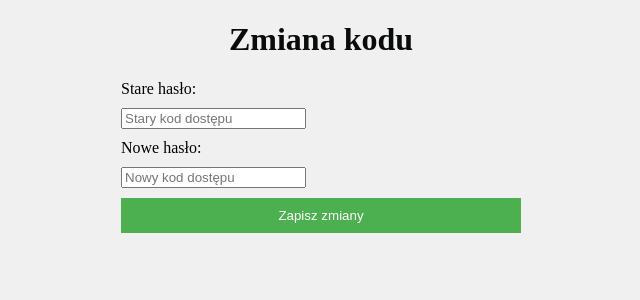
After one commit to VadamC27/SW_Alarm_System, a Flask app: page /password_change in a window 1280 px wide. The commit adds this page. Shown: the top 300 px of the page, without its empty margins (319-959 px from the left). Run offline with Flask 3, Linux system fonts and the light colour scheme.

Commit message:
Corrections

```diff
--- a/BeagleBone/server.py
+++ b/BeagleBone/server.py
@@ -213,6 +213,43 @@ def change_code():
     }
     return render_template('password.html', **template_data)
 
+@app.route('/password_change', methods=['GET', 'POST'])
+def password_change():
+    error_message = None
+
+    if request.method == 'POST':
+        old_password = request.form.get('oldPassword')
+        new_password = request.form.get('newPassword')
+
+        current_user_login = 'example_user'
+
+        try:
+            # Check if the form is submitted with non-empty values
+            if old_password.strip() and new_password.strip():
+                # Check if the old password matches the one in the database for the current user
+                db = get_db()
+                cursor = db.cursor()
+                cursor.execute("SELECT haslo FROM uzytkownicy WHERE login=? AND haslo=?", (current_user_login, old_password))
+                result = cursor.fetchone()
+
+                if result:
+                    # Update the database with the new password
+                    cursor.execute("UPDATE uzytkownicy SET haslo=? WHERE login=?", (new_password, current_user_login))
+                    db.commit()
+                else:
+                    error_message = "Niepoprawne stare hasło."
+            else:
+                error_message = "Musisz wpisac stare i nowe hasło."
+
+        except Exception as e:
+            error_message = ""
+
+    template_data = {
+        'title': 'Zmiana kodu',
+        'example': 'Przykładowy tekst dla zmiany kodu',
+        'error_message': error_message,
+    }
+    return render_template('password_change.html', **template_data)
 
 @app.route('/notification_settings', methods=['GET', 'POST'])
 def notification_settings():
--- a/BeagleBone/templates/options.html
+++ b/BeagleBone/templates/options.html
@@ -39,6 +39,10 @@
         <form method="post" action="/add_user">
             <input type="submit" value="Dodaj nowego użytkownika" name="add_user" />
         </form>
+
+        <form method="post" action="/password_change">
+            <input type="submit" value="Zmień hasło" name="add_user" />
+        </form>
     </div>
 </body>
 
--- /dev/null
+++ b/BeagleBone/templates/password_change.html
@@ -0,0 +1,81 @@
+<!DOCTYPE html>
+<html lang="en">
+<head>
+    <meta charset="UTF-8">
+    <meta name="viewport" content="width=device-width, initial-scale=1.0">
+    <title>Panel Użytkownika</title>
+    <style>
+        body {
+            margin: 20px;
+        }
+
+        h1 {
+            text-align: center;
+        }
+
+        form {
+            max-width: 400px;
+            margin: 0 auto;
+        }
+
+        label {
+            display: flex;
+            align-items: center;
+            margin-bottom: 10px;
+        }
+
+        input {
+            margin-right: 10px;
+        }
+
+        .password-group {
+            margin-bottom: 10px;
+        }
+
+        button {
+            background-color: #4CAF50;
+            color: white;
+            padding: 10px;
+            border: none;
+            cursor: pointer;
+            width: 100%;
+            margin-top: 10px;
+        }
+
+        button:hover {
+            background-color: #45a049;
+        }
+
+        /* Styles for error message */
+        .error-message {
+            text-align: center;
+            color: red;
+            margin-top: 10px;
+        }
+    </style>
+	<title>{{ title }}</title>
+    <link rel="stylesheet" href="{{ url_for('static', filename='style.css') }}">
+</head>
+<body>
+
+    <h1>Zmiana kodu</h1>
+
+    <!-- Display error message if it exists -->
+    {% if error_message %}
+    <p class="error-message">{{ error_message }}</p>
+    {% endif %}
+
+    <form method="post" action="{{ url_for('password_change') }}">
+        <div class="password-group">
+            <label for="oldPassword">Stare hasło:</label>
+            <input type="password" id="oldPassword" name="oldPassword" placeholder="Stary kod dostępu">
+        </div>
+
+        <label for="newPassword">Nowe hasło:</label>
+        <input type="password" id="newPassword" name="newPassword" placeholder="Nowy kod dostępu">
+
+        <button type="submit">Zapisz zmiany</button>
+    </form>
+
+</body>
+</html>
```
Also changed, not shown: BeagleBone/arduino_communication.py (+19 -13 lines).
